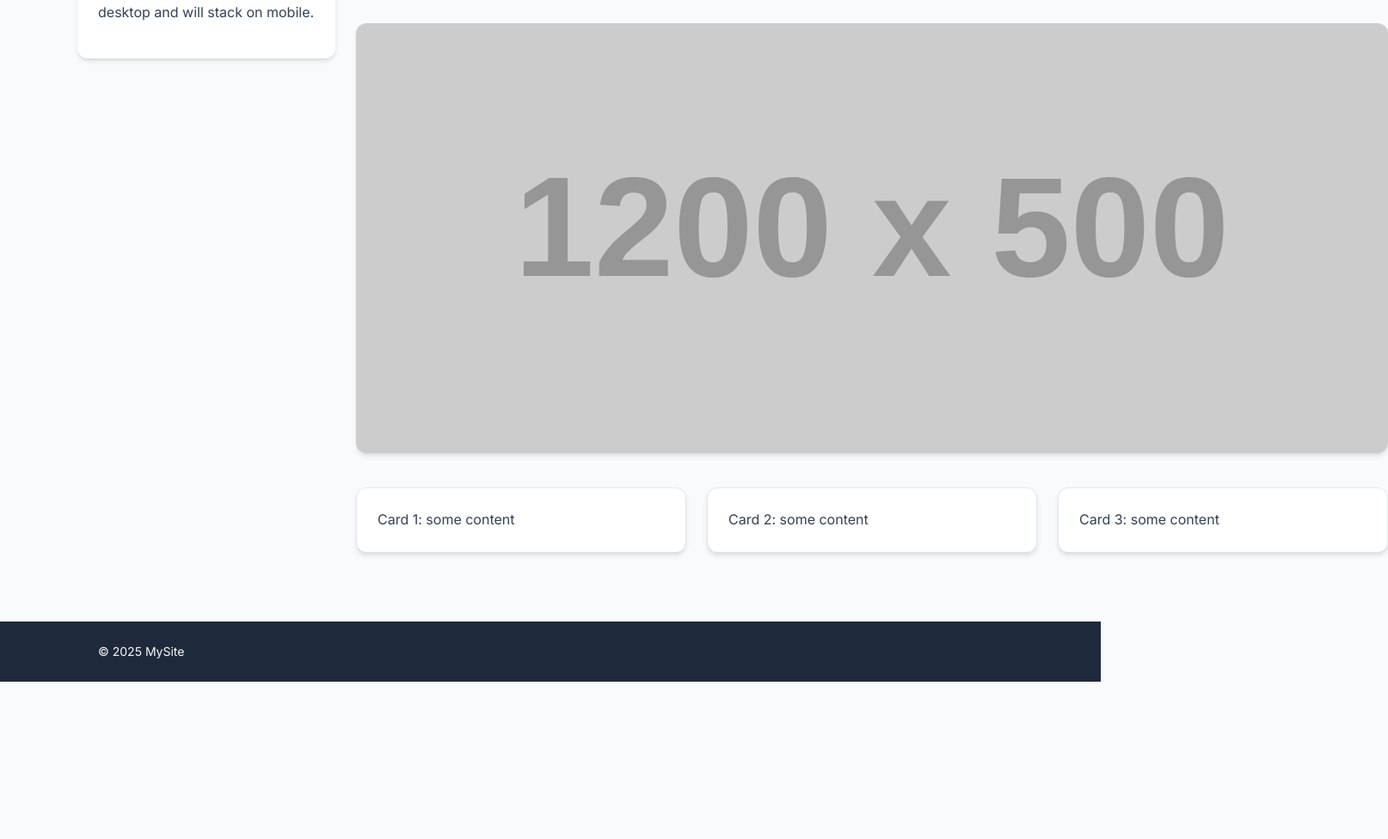
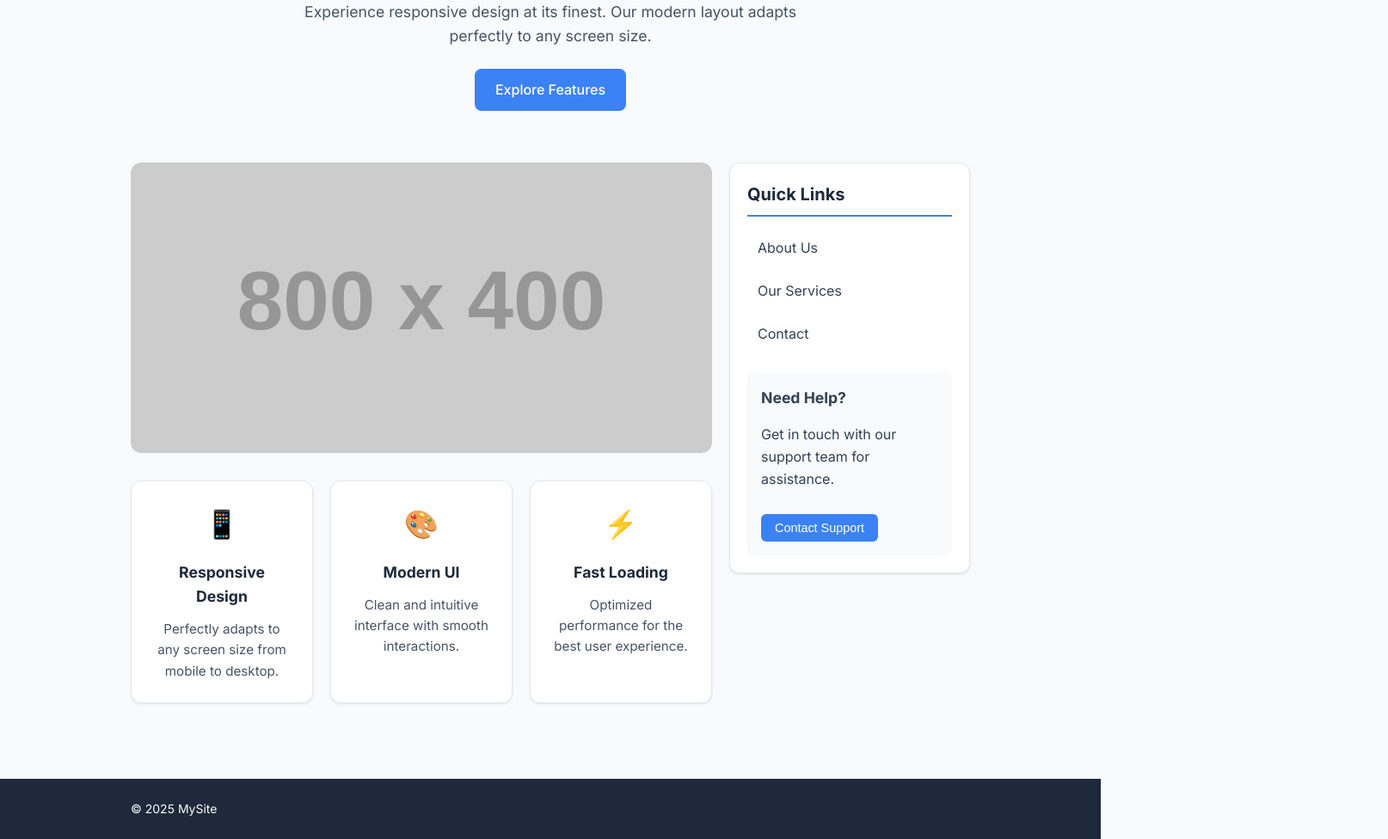
Before and after one commit to Khan47Tehseen/TASK-4, a plain HTML site: page index.html in a window 1280 px wide. Shown: the part 209-1185 px from the top of the page at 86% size, 1614 px wide, since content can reach past the window. Before the commit the page ends 1002 px from the top, so only its background shows below. Drawn offline with Linux system fonts and the light colour scheme; placeholder pictures from the web are drawn by us.

Commit message:
Improved UI: Better proportions, compact layout, and enhanced mobile experience

```diff
--- a/index.html
+++ b/index.html
@@ -25,24 +25,55 @@
     </div>
   </header>
 
-  <main class="container main-grid">
-    <aside class="sidebar">
-      <h2>Sidebar</h2>
-      <p>This sidebar has a fixed width on desktop and will stack on mobile.</p>
-    </aside>
+  <main class="container">
+    <section class="hero">
+      <h1>Welcome to Our Site</h1>
+      <p class="lead">Experience responsive design at its finest. Our modern layout adapts perfectly to any screen size.</p>
+      <a href="#features" class="cta-button">Explore Features</a>
+    </section>
 
-    <section class="content">
-      <h2>Hero</h2>
-      <p class="lead">This is a demo page to show responsive CSS using media queries. Resize the browser or use Chrome DevTools device toolbar.</p>
+    <div class="main-grid">
+      <section class="content">
+        <div class="feature-image">
+          <img src="https://via.placeholder.com/800x400" alt="Featured content" class="hero-img">
+        </div>
 
-      <img src="https://via.placeholder.com/1200x500" alt="Large demo" class="hero-img">
+        <div class="cards">
+          <div class="card">
+            <div class="card-icon">📱</div>
+            <h3>Responsive Design</h3>
+            <p>Perfectly adapts to any screen size from mobile to desktop.</p>
+          </div>
+          <div class="card">
+            <div class="card-icon">🎨</div>
+            <h3>Modern UI</h3>
+            <p>Clean and intuitive interface with smooth interactions.</p>
+          </div>
+          <div class="card">
+            <div class="card-icon">⚡</div>
+            <h3>Fast Loading</h3>
+            <p>Optimized performance for the best user experience.</p>
+          </div>
+        </div>
+      </section>
 
-      <div class="cards">
-        <div class="card">Card 1: some content</div>
-        <div class="card">Card 2: some content</div>
-        <div class="card">Card 3: some content</div>
-      </div>
-    </section>
+      <aside class="sidebar">
+        <div class="sidebar-content">
+          <h2>Quick Links</h2>
+          <ul class="sidebar-links">
+            <li><a href="#about">About Us</a></li>
+            <li><a href="#services">Our Services</a></li>
+            <li><a href="#contact">Contact</a></li>
+          </ul>
+
+          <div class="sidebar-cta">
+            <h3>Need Help?</h3>
+            <p>Get in touch with our support team for assistance.</p>
+            <button class="secondary-button">Contact Support</button>
+          </div>
+        </div>
+      </aside>
+    </div>
   </main>
 
   <footer class="site-footer">
--- a/styles.css
+++ b/styles.css
@@ -1,16 +1,18 @@
 /* Desktop-first styles with enhanced visuals */
 :root {
-  --max-width: 1100px;
-  --gap: 24px;
-  --primary-color: #2563eb;
-  --primary-dark: #1d4ed8;
+  --max-width: 1024px;
+  --gap: 20px;
+  --primary-color: #3b82f6;
+  --primary-dark: #2563eb;
   --accent-color: #f97316;
   --bg-color: #f8fafc;
   --text-color: #334155;
   --heading-color: #1e293b;
-  --card-shadow: 0 4px 6px -1px rgb(0 0 0 / 0.1), 0 2px 4px -2px rgb(0 0 0 / 0.1);
+  --card-bg: #ffffff;
+  --border-color: #e2e8f0;
+  --card-shadow: 0 2px 4px rgba(0,0,0,0.04), 0 1px 2px rgba(0,0,0,0.06);
+  --hover-shadow: 0 10px 15px -3px rgba(0,0,0,0.1);
   --transition: all 0.3s ease;
-}
 
 * { box-sizing: border-box }
 
@@ -101,82 +103,184 @@ html, body {
   background: var(--primary-dark);
 }
 
+.hero {
+  text-align: center;
+  padding: 40px 0;
+  max-width: 800px;
+  margin: 0 auto;
+}
+
+.hero h1 {
+  font-size: 2.5rem;
+  color: var(--heading-color);
+  margin-bottom: 16px;
+  line-height: 1.2;
+}
+
+.cta-button {
+  display: inline-block;
+  background: var(--primary-color);
+  color: white;
+  padding: 12px 24px;
+  border-radius: 8px;
+  text-decoration: none;
+  font-weight: 500;
+  transition: var(--transition);
+  margin-top: 24px;
+}
+
+.cta-button:hover {
+  background: var(--primary-dark);
+  transform: translateY(-1px);
+}
+
 .main-grid {
   display: grid;
-  grid-template-columns: 300px 1fr;
+  grid-template-columns: 1fr 280px;
   gap: var(--gap);
-  padding: 32px 0;
+  padding: 20px 0 40px;
 }
 
 .sidebar {
-  background: white;
-  padding: 24px;
+  background: var(--card-bg);
   border-radius: 12px;
   box-shadow: var(--card-shadow);
   height: fit-content;
+  border: 1px solid var(--border-color);
+}
+
+.sidebar-content {
+  padding: 20px;
 }
 
 .sidebar h2 {
   color: var(--heading-color);
-  margin-top: 0;
+  margin: 0 0 16px;
   font-size: 1.25rem;
+  padding-bottom: 8px;
   border-bottom: 2px solid var(--primary-color);
-  padding-bottom: 8px;
-  margin-bottom: 16px;
+}
+
+.sidebar-links {
+  list-style: none;
+  padding: 0;
+  margin: 0 0 24px;
+}
+
+.sidebar-links li {
+  margin-bottom: 8px;
+}
+
+.sidebar-links a {
+  color: var(--text-color);
+  text-decoration: none;
+  display: block;
+  padding: 8px 12px;
+  border-radius: 6px;
+  transition: var(--transition);
+}
+
+.sidebar-links a:hover {
+  background: var(--bg-color);
+  color: var(--primary-color);
+}
+
+.sidebar-cta {
+  background: var(--bg-color);
+  padding: 16px;
+  border-radius: 8px;
+  margin-top: 24px;
+}
+
+.sidebar-cta h3 {
+  margin: 0 0 8px;
+  font-size: 1.1rem;
+}
+
+.secondary-button {
+  display: inline-block;
+  background: var(--primary-color);
+  color: white;
+  padding: 8px 16px;
+  border-radius: 6px;
+  border: none;
+  font-size: 0.9rem;
+  cursor: pointer;
+  transition: var(--transition);
+  margin-top: 12px;
+}
+
+.secondary-button:hover {
+  background: var(--primary-dark);
 }
 
 .content {
   padding: 0;
 }
 
-.content h2 {
-  color: var(--heading-color);
-  font-size: 2rem;
-  margin: 0 0 16px;
+.lead {
+  font-size: 1.1rem;
+  color: var(--text-color);
+  max-width: 600px;
+  margin: 0 auto;
+  opacity: 0.9;
 }
 
-.lead {
-  font-size: 1.2rem;
-  color: var(--text-color);
-  margin-bottom: 32px;
-  font-weight: 500;
+.feature-image {
+  margin: 0 0 32px;
+  border-radius: 12px;
+  overflow: hidden;
 }
 
 .hero-img {
-  width: 1200px;
+  width: 100%;
   height: auto;
   display: block;
-  margin: 24px 0;
   border-radius: 12px;
-  box-shadow: var(--card-shadow);
   transition: var(--transition);
 }
 
-.hero-img:hover {
-  transform: translateY(-4px);
-  box-shadow: 0 10px 15px -3px rgb(0 0 0 / 0.1);
-}
-
 .cards {
-  display: flex;
-  gap: 24px;
-  margin-top: 40px;
+  display: grid;
+  grid-template-columns: repeat(3, 1fr);
+  gap: 20px;
 }
 
 .card {
-  flex: 1;
-  background: white;
+  background: var(--card-bg);
   padding: 24px;
   border-radius: 12px;
   box-shadow: var(--card-shadow);
   transition: var(--transition);
-  border: 1px solid #e2e8f0;
+  border: 1px solid var(--border-color);
+  display: flex;
+  flex-direction: column;
+  align-items: center;
+  text-align: center;
 }
 
 .card:hover {
-  transform: translateY(-4px);
-  box-shadow: 0 10px 15px -3px rgb(0 0 0 / 0.1);
+  transform: translateY(-2px);
+  box-shadow: var(--hover-shadow);
   border-color: var(--primary-color);
+}
+
+.card-icon {
+  font-size: 2rem;
+  margin-bottom: 16px;
+}
+
+.card h3 {
+  color: var(--heading-color);
+  margin: 0 0 12px;
+  font-size: 1.1rem;
+}
+
+.card p {
+  margin: 0;
+  font-size: 0.95rem;
+  color: var(--text-color);
+  opacity: 0.9;
 }
 
 .site-footer {
@@ -193,6 +297,26 @@ html, body {
    - horizontal nav that overflows
    We'll fix them in the responsive media query below. */
 
+/* Responsive adjustments for tablets and smaller screens */
+@media (max-width: 900px) {
+  .main-grid {
+    grid-template-columns: 1fr;
+    gap: 32px;
+  }
+
+  .sidebar {
+    order: 2;
+  }
+
+  .content {
+    order: 1;
+  }
+
+  .cards {
+    grid-template-columns: repeat(2, 1fr);
+  }
+}
+
 /* Responsive adjustments for screens <= 768px */
 @media (max-width: 768px) {
   :root {
@@ -200,7 +324,15 @@ html, body {
   }
 
   .container {
-    padding: 0 16px;
+    padding: 0 20px;
+  }
+
+  .hero {
+    padding: 32px 0;
+  }
+
+  .hero h1 {
+    font-size: 2rem;
   }
 
   .header-inner {
@@ -212,101 +344,72 @@ html, body {
   }
 
   .site-nav {
-    position: absolute;
-    top: 72px;
-    right: 16px;
-    background: white;
-    border: 1px solid #e2e8f0;
-    padding: 16px;
-    border-radius: 12px;
+    position: fixed;
+    top: 0;
+    right: 0;
+    bottom: 0;
+    background: var(--card-bg);
+    padding: 24px;
+    width: 250px;
     display: none;
-    box-shadow: var(--card-shadow);
-    min-width: 200px;
+    box-shadow: -2px 0 5px rgba(0,0,0,0.1);
+    z-index: 1000;
   }
 
   .site-nav.open {
     display: block;
-    animation: slideDown 0.3s ease;
+    animation: slideIn 0.3s ease;
   }
 
-  @keyframes slideDown {
+  @keyframes slideIn {
     from {
-      opacity: 0;
-      transform: translateY(-10px);
+      transform: translateX(100%);
     }
     to {
-      opacity: 1;
-      transform: translateY(0);
+      transform: translateX(0);
     }
   }
 
   .site-nav ul {
     flex-direction: column;
     gap: 12px;
+    margin-top: 60px;
   }
 
-  .site-nav a {
-    display: block;
-    padding: 8px 12px;
-    border-radius: 6px;
-  }
-
-  .site-nav a:hover {
-    background: #f1f5f9;
-  }
-
-  /* Stack columns vertically */
-  .main-grid {
+  .cards {
     grid-template-columns: 1fr;
-    grid-auto-rows: auto;
-    padding: 24px 0;
-    gap: 24px;
-  }
-
-  .sidebar {
-    order: 2;
-  }
-
-  .content {
-    order: 1;
-  }
-
-  /* Make images scale to container */
-  .hero-img {
-    width: 100%;
-    max-width: 100%;
-    height: auto;
-  }
-
-  /* Adjust typography for mobile */
-  .content h2 {
-    font-size: 1.75rem;
-  }
-
-  .lead {
-    font-size: 1.1rem;
-    margin-bottom: 24px;
-  }
-
-  /* Cards stack vertically with nice spacing */
-  .cards {
-    flex-direction: column;
     gap: 16px;
-    margin-top: 32px;
   }
 
   .card {
     padding: 20px;
   }
 
+  .sidebar-content {
+    padding: 16px;
+  }
+
   /* Prevent horizontal overflow */
-  body, .container, .site-nav, .site-footer {
+  body {
     overflow-x: hidden;
   }
 }
 
 /* Extra small tweak for very narrow phones */
-@media (max-width: 420px) {
+@media (max-width: 480px) {
+  .hero h1 {
+    font-size: 1.75rem;
+  }
+
+  .lead {
+    font-size: 1rem;
+  }
+
+  .cta-button {
+    width: 100%;
+    text-align: center;
+  }
+
   .header-inner {
     padding: 12px 0;
   }
@@ -315,11 +418,12 @@ html, body {
     font-size: 1.25rem;
   }
 
-  .content h2 {
-    font-size: 1.5rem;
+  .card {
+    padding: 16px;
   }
 
-  .lead {
-    font-size: 1rem;
+  .card-icon {
+    font-size: 1.75rem;
   }
 }
+}
```
